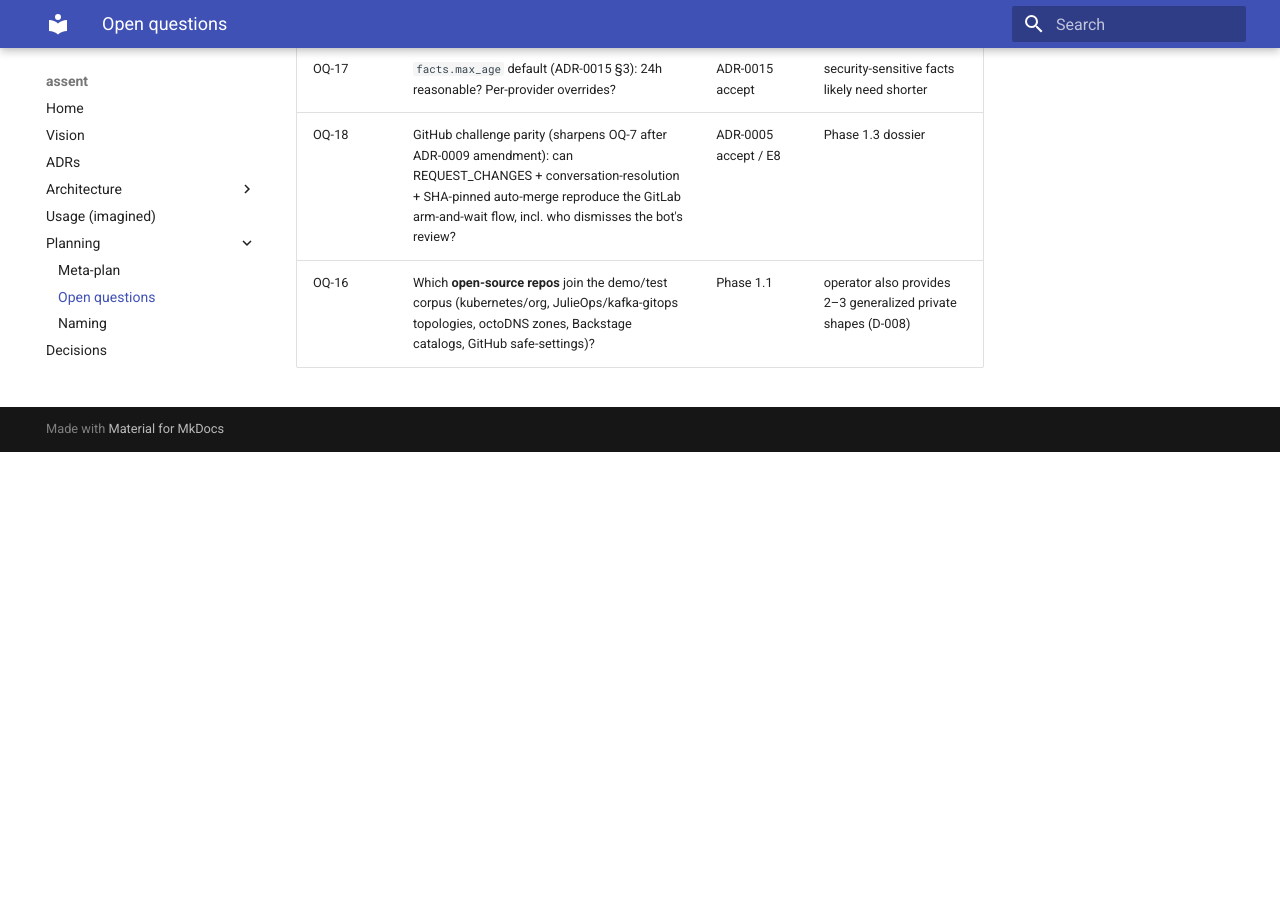
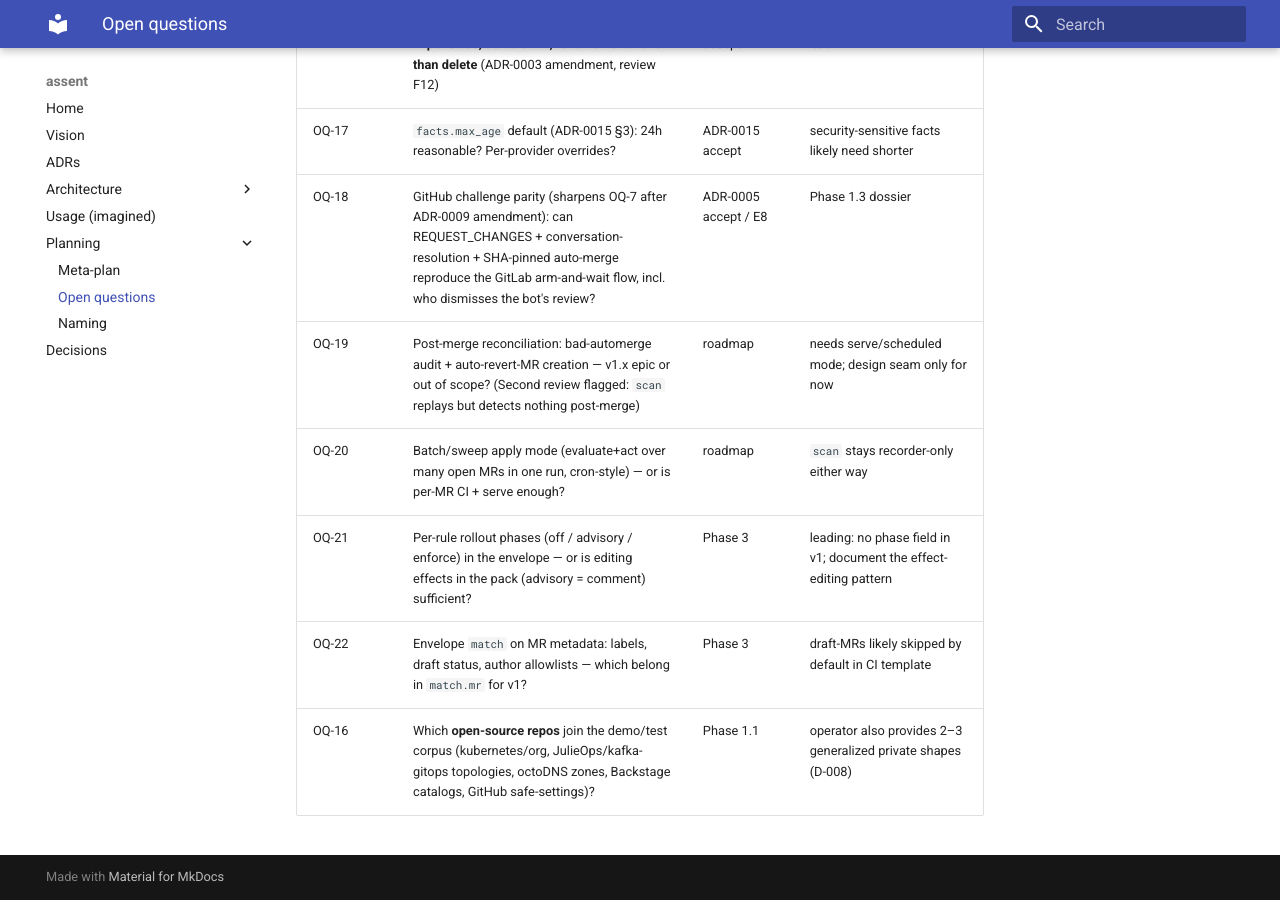
Before and after one commit to PlatformRelay/assent, an MkDocs documentation site: the page built from docs/planning/open-questions.md, in a window 1280 px wide and 900 px high, scrolled down 1475 px. Built offline with MkDocs 1.6.1 and Material for MkDocs 9.7.7, drawn with Linux system fonts in a browser that asks for light colours; before the commit the page ends 1927 px from its top, so only the background shows below that.

Commit message:
:memo: docs: D-012 adoption-gated scope, D-013 second-review record, new OQs, meta-plan adoption gate

```diff
--- a/docs/planning/open-questions.md
+++ b/docs/planning/open-questions.md
@@ -19,4 +19,8 @@
 | OQ-15 | ~~fold-to-rename opt-in?~~ **Committed: opt-in per class, default raw; rename never laxer than delete** (ADR-0003 amendment, review F12) | ADR-0003 accept | residual: similarity metric itself |
 | OQ-17 | `facts.max_age` default (ADR-0015 §3): 24h reasonable? Per-provider overrides? | ADR-0015 accept | security-sensitive facts likely need shorter |
 | OQ-18 | GitHub challenge parity (sharpens OQ-7 after ADR-0009 amendment): can REQUEST_CHANGES + conversation-resolution + SHA-pinned auto-merge reproduce the GitLab arm-and-wait flow, incl. who dismisses the bot's review? | ADR-0005 accept / E8 | Phase 1.3 dossier |
+| OQ-19 | Post-merge reconciliation: bad-automerge audit + auto-revert-MR creation — v1.x epic or out of scope? (Second review flagged: `scan` replays but detects nothing post-merge) | roadmap | needs serve/scheduled mode; design seam only for now |
+| OQ-20 | Batch/sweep apply mode (evaluate+act over many open MRs in one run, cron-style) — or is per-MR CI + serve enough? | roadmap | `scan` stays recorder-only either way |
+| OQ-21 | Per-rule rollout phases (off / advisory / enforce) in the envelope — or is editing effects in the pack (advisory = comment) sufficient? | Phase 3 | leading: no phase field in v1; document the effect-editing pattern |
+| OQ-22 | Envelope `match` on MR metadata: labels, draft status, author allowlists — which belong in `match.mr` for v1? | Phase 3 | draft-MRs likely skipped by default in CI template |
 | OQ-16 | Which **open-source repos** join the demo/test corpus (kubernetes/org, JulieOps/kafka-gitops topologies, octoDNS zones, Backstage catalogs, GitHub safe-settings)? | Phase 1.1 | operator also provides 2–3 generalized private shapes (D-008) |
```
Also changed, not shown: docs/decisions/decisions.md (+2 -0 lines), docs/planning/meta-plan.md (+4 -0 lines).
